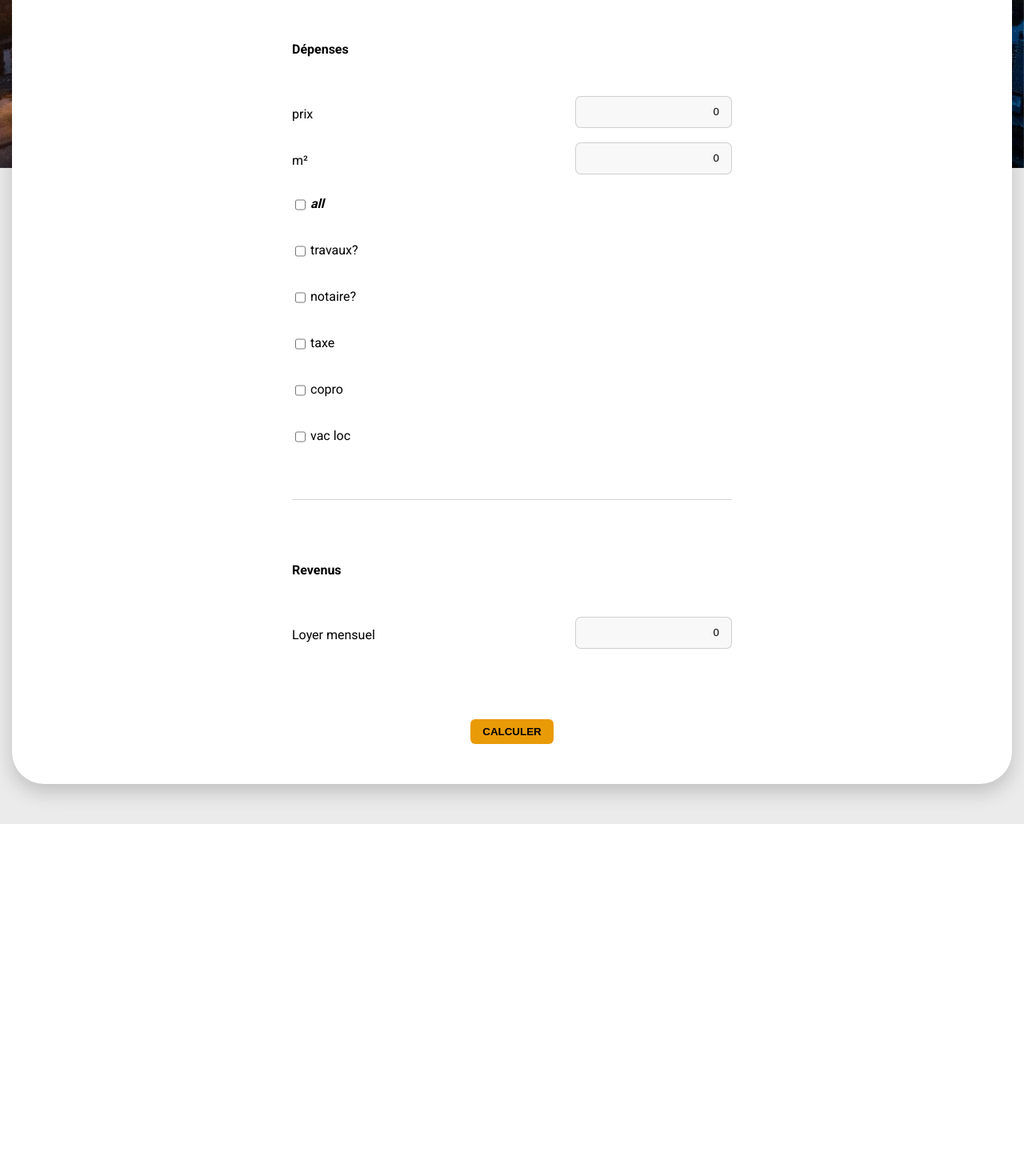
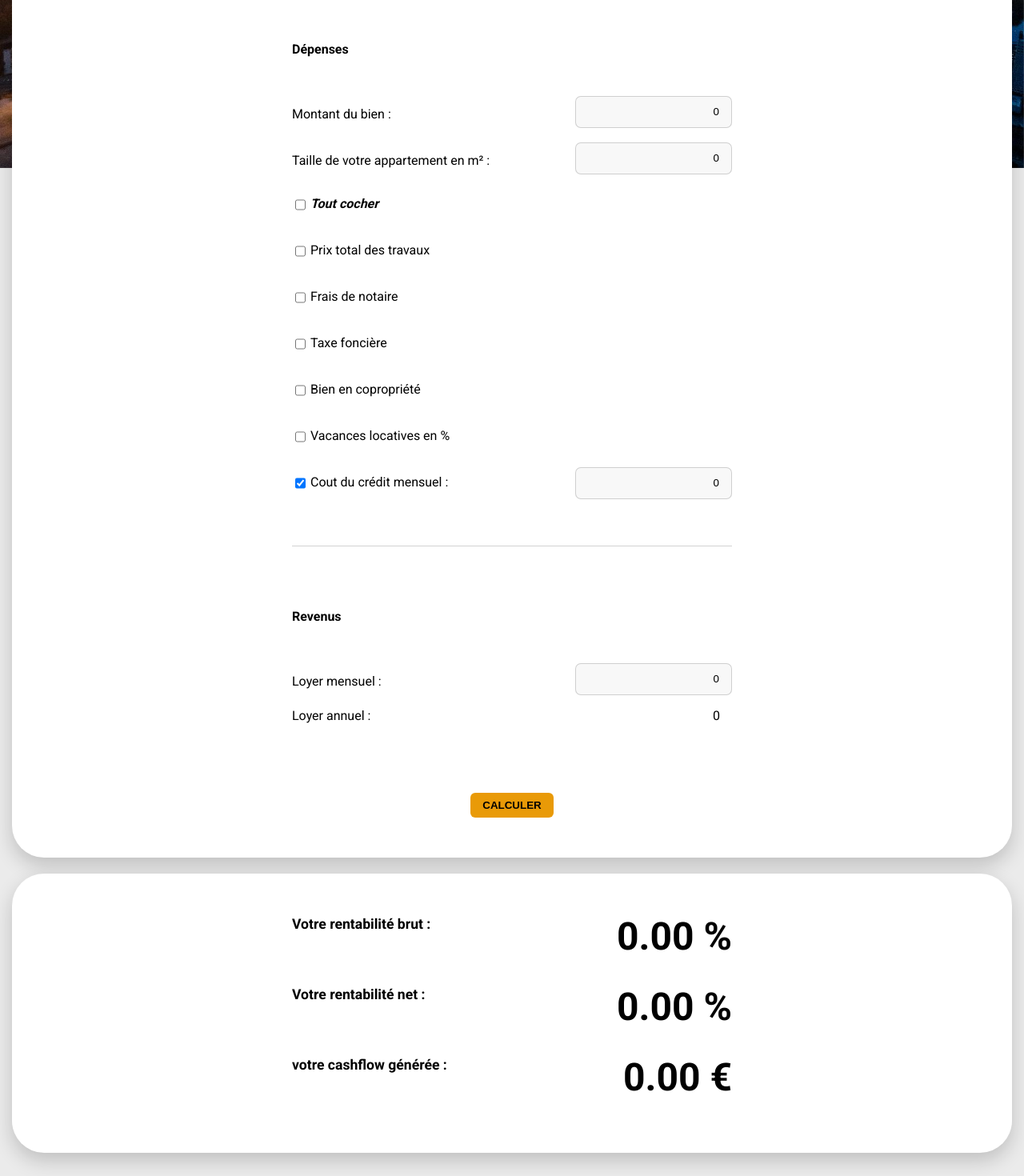
Before and after one commit to julabina/le-rentable, a React (Create React App) app: page / in a window 1280 px wide. Shown: the part 440-1910 px from the top of the page at 80% size. Before the commit the page ends 1470 px from the top, so only its background shows below. Built offline with nearby package versions, Linux system fonts and the light colour scheme.

Commit message:
make calcul and display results

```diff
--- a/src/Containers/CalculRentaImmo/CalculRentaImmo.js
+++ b/src/Containers/CalculRentaImmo/CalculRentaImmo.js
@@ -3,7 +3,8 @@ import bg from "../../assets/bg.jpg"
 
 const CalculRentaImmo = () => {
 
-    const [inputs, setInputs] = useState({price: 0, size: 0,allCheck: false, worksCheck: false, worksRadioPrice: true, worksPrice: 0, worksPerCent:0, worksValue: 0, notaryCheck: false, notaryValue: 0, homeTaxesCheck: false, homeTaxesValue: 0,  condominiumCheck: false, condominiumValue: 0,  noRentCheck: false, noRentValue: 0, monthlyRent: 0});
+    const [inputs, setInputs] = useState({price: 0, size: 0, allCheck: false, worksCheck: false, worksRadioPrice: true, worksValue: 0, worksPerCent:0, worksValue: 0, notaryCheck: false, notaryValue: 0, homeTaxesCheck: false, homeTaxesValue: 0,  condominiumCheck: false, condominiumValue: 0,  noRentCheck: false, noRentValue: 0, monthlyRent: 0, creditCheck: true, creditValue: 0});
+    const [results, setResults] = useState({resultGross: 0, resultNet: 0, cashFlow: 0});
 
     const inputControl = (action, value) => {
         const allCheckBox = document.getElementById('investAllCheck');
@@ -30,7 +31,7 @@ const CalculRentaImmo = () => {
         } else if (action === "worksPrice") {
             const newObj = {
                 ...inputs,
-                worksPrice: value
+                worksValue: value
             }
             setInputs(newObj);
         }  else if (action === "notaryCheck") {
@@ -95,6 +96,20 @@ const CalculRentaImmo = () => {
                 monthlyRent: value
             }
             setInputs(newObj);
+        } else if (action === "creditCheck") {
+            allCheckBox.checked = false;
+            const newObj = {
+                ...inputs,
+                creditCheck: !inputs.creditCheck,
+                allCheck: false
+            }
+            setInputs(newObj);
+        } else if (action === "creditValue") {
+            const newObj = {
+                ...inputs,
+                creditValue: value
+            }
+            setInputs(newObj);
         } else if (action === "allCheck") {
             const boxes = document.querySelectorAll('.calculRenta__spent__row__checkbox__box');
             const newObj = {
@@ -111,7 +126,8 @@ const CalculRentaImmo = () => {
                     notaryCheck: true ,
                     homeTaxesCheck: true ,
                     condominiumCheck: true ,
-                    noRentCheck: true
+                    noRentCheck: true,
+                    creditCheck: true
                 }
                 setInputs(newObjAllCheck);
             } else {
@@ -124,16 +140,45 @@ const CalculRentaImmo = () => {
                     notaryCheck: false ,
                     homeTaxesCheck: false ,
                     condominiumCheck: false ,
-                    noRentCheck: false
+                    noRentCheck: false,
+                    creditCheck: false
                 }
                 setInputs(newObjAllCheck);
             }
         }
     }
 
-    const test = (e) => {
-        e.preventDefault()
-        console.log('TEST');
+    const submitedForm = (e) => {
+        e.preventDefault();
+        calculRenta()
+    }
+
+    const calculRenta = () => {
+        let totalRent = (parseInt(inputs.monthlyRent) * 12), totalSpent = parseInt(inputs.price), charges = 0;
+
+        inputs.worksCheck && (totalSpent += parseInt(inputs.worksValue))
+        inputs.notaryCheck && (totalSpent += parseInt(inputs.notaryValue))
+
+        let totalGross = (100 / totalSpent) * totalRent;
+
+        inputs.homeTaxesCheck && (charges += parseInt(inputs.homeTaxesValue))
+        inputs.condominiumCheck && (charges += parseInt(inputs.condominiumValue))
+        inputs.noRentCheck && (charges += (((parseInt(inputs.monthlyRent) * 12) / 100) * parseInt(inputs.noRentValue)))
+
+        let rentNet = (parseInt(inputs.monthlyRent) * 12) - charges;
+
+        let totalNet = (100 / totalSpent) * rentNet;
+
+        let totalCashflow = rentNet - (parseInt(inputs.creditValue) * 12);
+
+        const newObj = {
+            ...results,
+            resultGross: totalGross,
+            resultNet: totalNet,
+            cashFlow: totalCashflow
+        }
+
+        setResults(newObj);
     }
 
     return (
@@ -142,42 +187,42 @@ const CalculRentaImmo = () => {
         <main className='calculRentaMain'>
             <section className='calculRenta'>
                 <h2>Calcul de la rentabilité</h2>
-                <form onSubmit={test} className="calculRenta__spent">
+                <form onSubmit={submitedForm} className="calculRenta__spent">
                     <h3>Dépenses</h3>
                     <div className="calculRenta__spent__row">
                         <div className="calculRenta__spent__row__inputs">
-                            <label htmlFor="investPrice">prix</label>
+                            <label htmlFor="investPrice">Montant du bien :</label>
                             <input onInput={(e) => inputControl("price", e.target.value)} value={inputs.price} type="number" id="investPrice" required/>
                         </div>
                         <div className="calculRenta__spent__row__inputs">
-                            <label htmlFor="investSize">m²</label>
-                            <input onInput={(e) => inputControl("size", e.target.value)} value={inputs.size} type="number" id="investSize" required />
+                            <label htmlFor="investSize">Taille de votre appartement en m² :</label>
+                            <input onInput={(e) => inputControl("size", e.target.value)} value={inputs.size} type="number" id="investSize" />
                         </div>
                     </div>
                     <div className="calculRenta__spent__row">
                         <div className="calculRenta__spent__row__inputs">
                             <div className="calculRenta__spent__row__checkbox">
                                 <input onInput={(e) => inputControl("allCheck", e.target.value)} type="checkbox" id="investAllCheck" />
-                                <label id='allCheckLabel' htmlFor="investAllCheck">all</label>
+                                <label id='allCheckLabel' htmlFor="investAllCheck">Tout cocher</label>
                             </div>
                         </div>
                         <div className="calculRenta__spent__row__inputs">
                             <div className="calculRenta__spent__row__checkbox">
                                 <input onInput={(e) => inputControl("worksCheck", e.target.value)} type="checkbox" className='calculRenta__spent__row__checkbox__box' id="investWorks" />
-                                <label id='checkboxLabel' htmlFor="investWorks">travaux?</label>
+                                <label id='checkboxLabel' htmlFor="investWorks">Prix total des travaux{inputs.worksCheck && ' :'}</label>
                             </div>
                             {
                                 inputs.worksCheck
                                 &&
                                 <>
-                                    <input onInput={(e) => inputControl("worksPrice", e.target.value)} value={inputs.worksPrice} type="number"/>
+                                    <input onInput={(e) => inputControl("worksPrice", e.target.value)} value={inputs.worksValue} type="number"/>
                                 </>
                             }
                         </div>
                         <div className="calculRenta__spent__row__inputs">
                             <div className="calculRenta__spent__row__checkbox">
                                 <input onInput={(e) => inputControl("notaryCheck", e.target.value)} type="checkbox" className='calculRenta__spent__row__checkbox__box' id="investNotaryCost" />
-                                <label id='checkboxLabel' htmlFor="investNotaryCost">notaire?</label>
+                                <label id='checkboxLabel' htmlFor="investNotaryCost">Frais de notaire{inputs.notaryCheck && ' :'}</label>
                             </div>
                              {
                                  inputs.notaryCheck
@@ -190,7 +235,7 @@ const CalculRentaImmo = () => {
                         <div className="calculRenta__spent__row__inputs">
                             <div className="calculRenta__spent__row__checkbox">
                                 <input onInput={(e) => inputControl("homeTaxesCheck", e.target.value)} type="checkbox" className='calculRenta__spent__row__checkbox__box' id="investHomeTaxes" />
-                                <label id='checkboxLabel' htmlFor="investHomeTaxes">taxe</label>
+                                <label id='checkboxLabel' htmlFor="investHomeTaxes">Taxe foncière{inputs.homeTaxesCheck && ' :'}</label>
                             </div>
                             {
                                 inputs.homeTaxesCheck
@@ -203,7 +248,7 @@ const CalculRentaImmo = () => {
                         <div className="calculRenta__spent__row__inputs">
                             <div className="calculRenta__spent__row__checkbox">
                                 <input onInput={(e) => inputControl("condominiumCheck", e.target.value)} type="checkbox" className='calculRenta__spent__row__checkbox__box' id="investCondominium" />
-                                <label id='checkboxLabel' htmlFor="investCondominium">copro</label>
+                                <label id='checkboxLabel' htmlFor="investCondominium">Bien en copropriété{inputs.condominiumCheck && ' :'}</label>
                             </div>
                             {
                                 inputs.condominiumCheck
@@ -216,13 +261,26 @@ const CalculRentaImmo = () => {
                         <div className="calculRenta__spent__row__inputs">
                             <div className="calculRenta__spent__row__checkbox">
                                 <input onInput={(e) => inputControl("noRentCheck", e.target.value)} type="checkbox" className='calculRenta__spent__row__checkbox__box' id="investNoRent" />
-                                <label id='checkboxLabel' htmlFor="investNoRent">vac loc</label>
+                                <label id='checkboxLabel' htmlFor="investNoRent">Vacances locatives en %{inputs.noRentCheck && ' :'}</label>
                             </div>
                             {
                                 inputs.noRentCheck
                                 &&
                                 <>
                                     <input onInput={(e) => inputControl("noRentValue", e.target.value)} value={inputs.noRentValue} type="number" />
+                                </>
+                            }
+                        </div>
+                        <div className="calculRenta__spent__row__inputs">
+                            <div className="calculRenta__spent__row__checkbox">
+                                <input defaultChecked onInput={(e) => inputControl("creditCheck", e.target.value)} type="checkbox" className='calculRenta__spent__row__checkbox__box' id="investCredit" />
+                                <label id='checkboxLabel' htmlFor="investCredit">Cout du crédit mensuel{inputs.creditCheck && ' :'}</label>
+                            </div>
+                            {
+                                inputs.creditCheck
+                                &&
+                                <>
+                                    <input onInput={(e) => inputControl("creditValue", e.target.value)} value={inputs.creditValue} type="number" />
                                 </>
                             }
                         </div>
@@ -234,13 +292,35 @@ const CalculRentaImmo = () => {
                         <h3>Revenus</h3>
                         <div className="calculRenta__rent__row">
                             <div className="calculRenta__rent__row__inputs">
-                                <label htmlFor="investRent">Loyer mensuel</label>
+                                <label htmlFor="investRent">Loyer mensuel :</label>
                                 <input onInput={(e) => inputControl("monthlyRent", e.target.value)} value={inputs.monthlyRent} type="number" id="investRent" required/>
+                            </div>
+                            <div className="calculRenta__rent__row__inputs">
+                                <p>Loyer annuel :</p>
+                                <p className='calculRenta__rent__row__inputs__yearly'>{inputs.monthlyRent * 12}</p>
                             </div>
                         </div>
                     </div>
                     <button className='calculRenta__btn'>Calculer</button>
                 </form>
+            </section>
+
+            <section className='resultRenta'>
+                <div className='resultRenta__resultCont'>
+                    <h3>Votre rentabilité brut :</h3>
+                    <p className='resultRenta__resultCont__result'>{(results.resultGross).toFixed(2)} %</p>
+                </div>
+                <div className='resultRenta__resultCont'>
+                    <h3>Votre rentabilité net :</h3>
+                    <p className='resultRenta__resultCont__result'>{(results.resultNet).toFixed(2)} %</p>
+                </div>
+                {
+                    inputs.creditCheck &&
+                    <div className='resultRenta__resultCont'>
+                        <h3>votre cashflow générée :</h3>
+                        <p className='resultRenta__resultCont__result'>{(results.cashFlow / 12).toFixed(2)} €</p>
+                    </div>
+                }
             </section>
         </main>
     </>
--- a/src/css/style.css
+++ b/src/css/style.css
@@ -80,7 +80,8 @@ body {
 
 main {
   display: flex;
-  justify-content: center;
+  flex-direction: column;
+  align-items: center;
   background: #ebebeb;
 }
 
@@ -88,10 +89,10 @@ main {
   width: 1250px;
   z-index: 10;
   background: #fff;
-  margin: -300px 0 50px 0;
   border-radius: 40px;
   padding: 35px 50px 50px;
   box-shadow: 0 10px 25px rgba(0, 0, 0, 0.185);
+  margin: -300px 0 20px 0;
 }
 .calculRenta h2 {
   font-size: 1.8em;
@@ -152,6 +153,9 @@ main {
 .calculRenta__spent__row__inputs__noMargin, .calculRenta__rent__row__inputs__noMargin {
   margin: 0 0;
 }
+.calculRenta__spent__row__inputs__yearly, .calculRenta__rent__row__inputs__yearly {
+  padding-right: 15px;
+}
 .calculRenta__separator {
   border-bottom: 1px solid rgba(0, 0, 0, 0.171);
   width: 550px;
@@ -195,4 +199,31 @@ main {
   font-style: italic;
 }
 
+.resultRenta {
+  display: flex;
+  flex-direction: column;
+  align-items: center;
+  width: 1250px;
+  z-index: 10;
+  background: #fff;
+  border-radius: 40px;
+  padding: 35px 50px 50px;
+  box-shadow: 0 10px 25px rgba(0, 0, 0, 0.185);
+  margin-bottom: 50px;
+}
+.resultRenta__resultCont {
+  width: 550px;
+  display: flex;
+  justify-content: space-between;
+  margin: 20px;
+}
+.resultRenta__resultCont h3 {
+  font-weight: 600;
+  font-size: 1.1em;
+}
+.resultRenta__resultCont__result {
+  font-size: 3em;
+  font-weight: 700;
+}
+
 /*# sourceMappingURL=style.css.map */
--- a/src/sass/layout/_main.scss
+++ b/src/sass/layout/_main.scss
@@ -1,5 +1,6 @@
 main {
     display: flex;
-    justify-content: center;
+    flex-direction: column;
+    align-items: center;
     background: map-get($colors, whiteLight);
 }
--- a/src/sass/pages/_calculRentaImmo.scss
+++ b/src/sass/pages/_calculRentaImmo.scss
@@ -1,11 +1,6 @@
 .calculRenta {
-    width: 1250px;
-    z-index: 10;
-    background: #fff;
-    margin: -300px 0 50px 0;
-    border-radius: 40px;
-    padding: 35px 50px 50px;
-    box-shadow: 0 10px 25px rgba(0, 0, 0, 0.185);
+    @include sectionRentImmo;
+    margin: -300px 0 20px 0;
     h2 {
         font-size: 1.8em;
         font-weight: 600;
@@ -56,3 +51,25 @@
     font-weight: 600;
     font-style: italic;
 }
+
+.resultRenta {
+    display: flex;
+    flex-direction: column;
+    align-items: center;
+    @include sectionRentImmo;
+    margin-bottom: 50px;
+    &__resultCont {
+        width: 550px;
+        display: flex;
+        justify-content: space-between;
+        margin: 20px;
+        h3 {
+            font-weight: 600;
+            font-size: 1.1em;
+        }
+        &__result {
+            font-size: 3em;
+            font-weight: 700;
+        }
+    }
+}
```
Also changed, not shown: src/sass/utils/_mixin.scss (+12 -0 lines), 1 other file (tests, documents, lock files or other folders).
